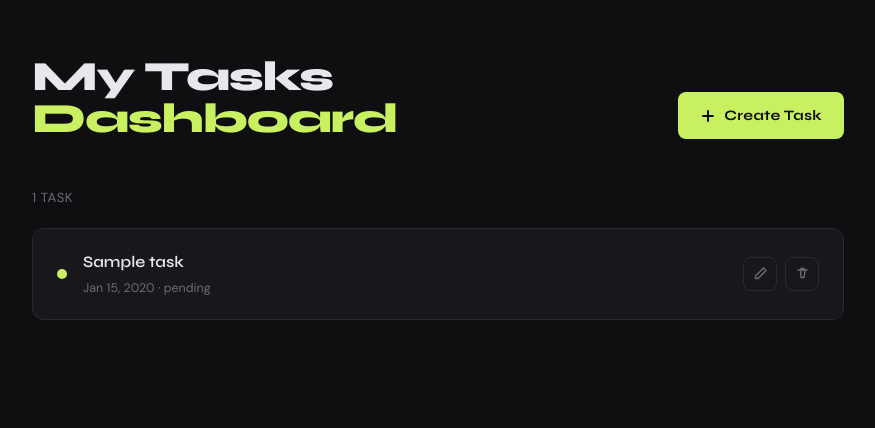
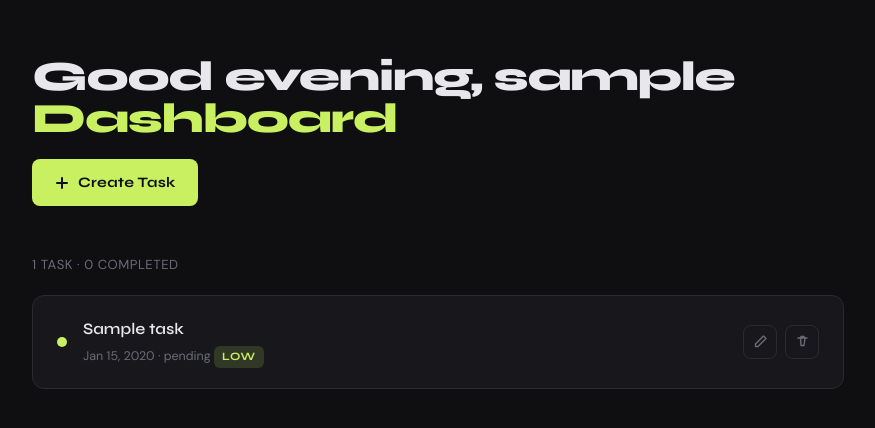
Before and after one commit to Imanshahhh/secure-task-manager, a Django app: page / in a window 1280 px wide. Shown: the part 58-486 px from the top of the page, without its empty margins (202-1077 px from the left). Run offline with Django 4.2, Linux system fonts and the light colour scheme; a user stored in the database is signed in; tables that the repository leaves empty hold one stand-in row (values such as "Sample post"); parts of the project's set-up code (start-up, migrations or seed data) failed here and were passed over.

Commit message:
add priority badges, greeting, task counter

```diff
--- a/core/settings.py
+++ b/core/settings.py
@@ -66,7 +66,7 @@ AUTH_PASSWORD_VALIDATORS = [
 ]
 
 LANGUAGE_CODE = 'en-us'
-TIME_ZONE = 'UTC'
+TIME_ZONE = 'Asia/Kuala_Lumpur'
 USE_I18N = True
 USE_TZ = True
 
--- a/main/views.py
+++ b/main/views.py
@@ -6,6 +6,7 @@ from django.contrib import messages
 from django.utils import timezone
 from .models import Task, AuditLog, Profile
 from .forms import RegisterForm, TaskForm, ProfileForm
+from django.utils import timezone
 
 
 def get_client_ip(request):
@@ -14,6 +15,13 @@ def get_client_ip(request):
         return x_forwarded_for.split(',')[0]
     return request.META.get('REMOTE_ADDR')
 
+def get_greeting():
+    hour = timezone.localtime().hour
+    if hour < 12:
+        return "Good morning"
+    elif hour < 18:
+        return "Good afternoon"
+    return "Good evening"
 
 def log_action(user, action, request):
     AuditLog.objects.create(
@@ -70,8 +78,12 @@ def dashboard(request):
         tasks = Task.objects.all()
     else:
         tasks = Task.objects.filter(created_by=request.user)
-    return render(request, 'main/dashboard.html', {'tasks': tasks})
-
+    completed = tasks.filter(status='completed').count()
+    return render(request, 'main/dashboard.html', {
+        'tasks': tasks,
+        'greeting': get_greeting(),
+        'completed': completed
+    })
 
 @login_required
 def task_create(request):
--- a/templates/main/dashboard.html
+++ b/templates/main/dashboard.html
@@ -192,12 +192,27 @@
   }
 
   .empty-state p { font-size: 0.95rem; }
+
+  .priority-badge {
+  display: inline-block;
+  padding: 2px 8px;
+  border-radius: 6px;
+  font-size: 0.7rem;
+  font-weight: 700;
+  font-family: 'Syne', sans-serif;
+  text-transform: uppercase;
+  letter-spacing: 0.05em;
+}
+
+  .priority-low { background: rgba(200,240,96,0.15); color: #c8f060; }
+  .priority-medium { background: rgba(240,168,50,0.15); color: #f0a832; }
+  .priority-high { background: rgba(255,92,92,0.15); color: #ff5c5c; }
 </style>
 
 <div class="dash-wrap">
   <div class="dash-header">
     <div class="dash-title">
-      My Tasks
+       {{ greeting }}, {{ user.username }}
       <span>Dashboard</span>
     </div>
     <a href="{% url 'task_create' %}" class="btn-create">
@@ -209,15 +224,18 @@
   </div>
 
   {% if tasks %}
-    <p class="task-count">{{ tasks|length }} task{{ tasks|length|pluralize }}</p>
+   <p class="task-count">{{ tasks|length }} task{{ tasks|length|pluralize }} &middot; {{ completed }} completed</p>
     <div class="task-list">
       {% for task in tasks %}
       <div class="task-card">
         <div class="task-dot {% if task.status == 'completed' %}done{% endif %}"></div>
-        <div class="task-body">
-          <div class="task-name">{{ task.title }}</div>
-          <div class="task-meta">{{ task.created_at|date:"M d, Y" }} &middot; {{ task.status }}</div>
-        </div>
+     <div class="task-body">
+       <div class="task-name">{{ task.title }}</div>
+       <div class="task-meta">
+             {{ task.created_at|date:"M d, Y" }} &middot; {{ task.status }}
+             <span class="priority-badge priority-{{ task.priority }}">{{ task.priority }}</span>
+           </div>
+         </div>
         <div class="task-actions">
           <a href="{% url 'task_edit' task.pk %}" class="btn-icon edit" title="Edit">
             <svg width="15" height="15" viewBox="0 0 15 15" fill="none">
```
Also changed, not shown: README.md.
